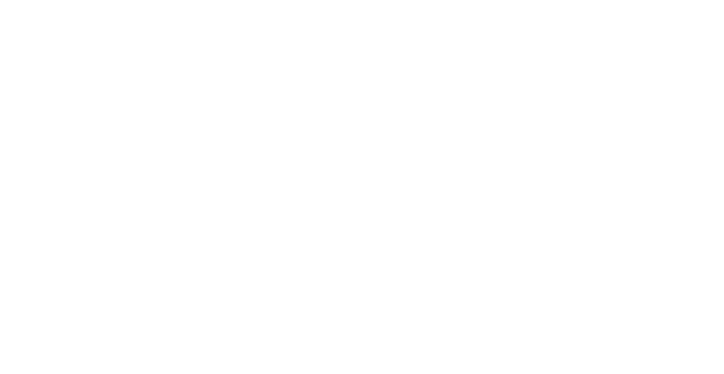
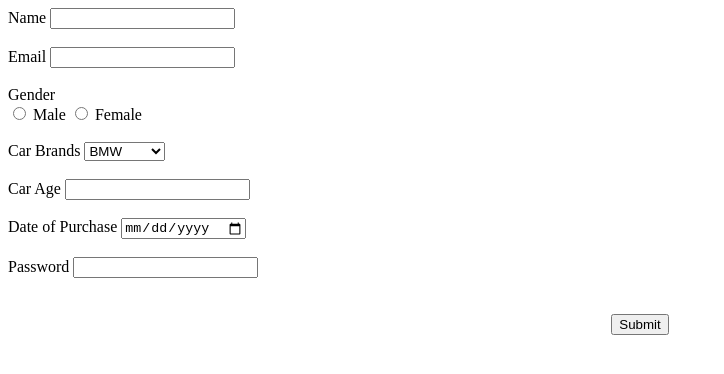
Before and after one commit to acciojob/car-insurance-form-Balu-510, a website: page main.html in a window 1280 px wide. Shown: the whole page, without its empty margins (0-724 px from the left). Drawn offline with Linux system fonts and the light colour scheme.

Commit message:
created a submission

```diff
--- a/main.html
+++ b/main.html
@@ -8,6 +8,41 @@
 
 <body>
 	<!-- the entire body must be written by student -->
+	<form method="post">
+	      <label for="name">Name</label>
+	      <input id="name" type="text" required>
+	      <br><br>
+	      <label for="email">Email</label>
+	      <input id="email" type="Email" required>
+	      <br><br>
+		  <label for="gender_m,gender_f">Gender</label>
+		  <br>
+          <input id="gender_m" type="radio" name="gender" required>
+          <label for="gender_m">Male</label>
+
+         <input id="gender_f" type="radio" name="gender" required>
+         <label for="gender_f">Female</label>
+		  <br><br>
+		  <label for="cars">Car Brands</label>
+		  <select id="cars">
+			  <option>BMW</option>
+			  <option>Audi</option>
+			  <option>Mercedez</option>
+		  </select>
+		  <br><br>
+	      <label for="carage">Car Age</label>
+	      <input id="carage" type="number" required>
+		  <br><br>
+		  <label for="dop">Date of Purchase</label>
+	      <input id="dop" type="date" required>
+	      <br><br>
+		  <label for="password">Password</label>
+		<input id="password"type="password" required>
+		<br>
+		<br>
+		<br>
+		<center><button type="submit">Submit</button></center>
+	</form>
     <script type="text/javascript" src="./script.js">
 </script>
 
```
